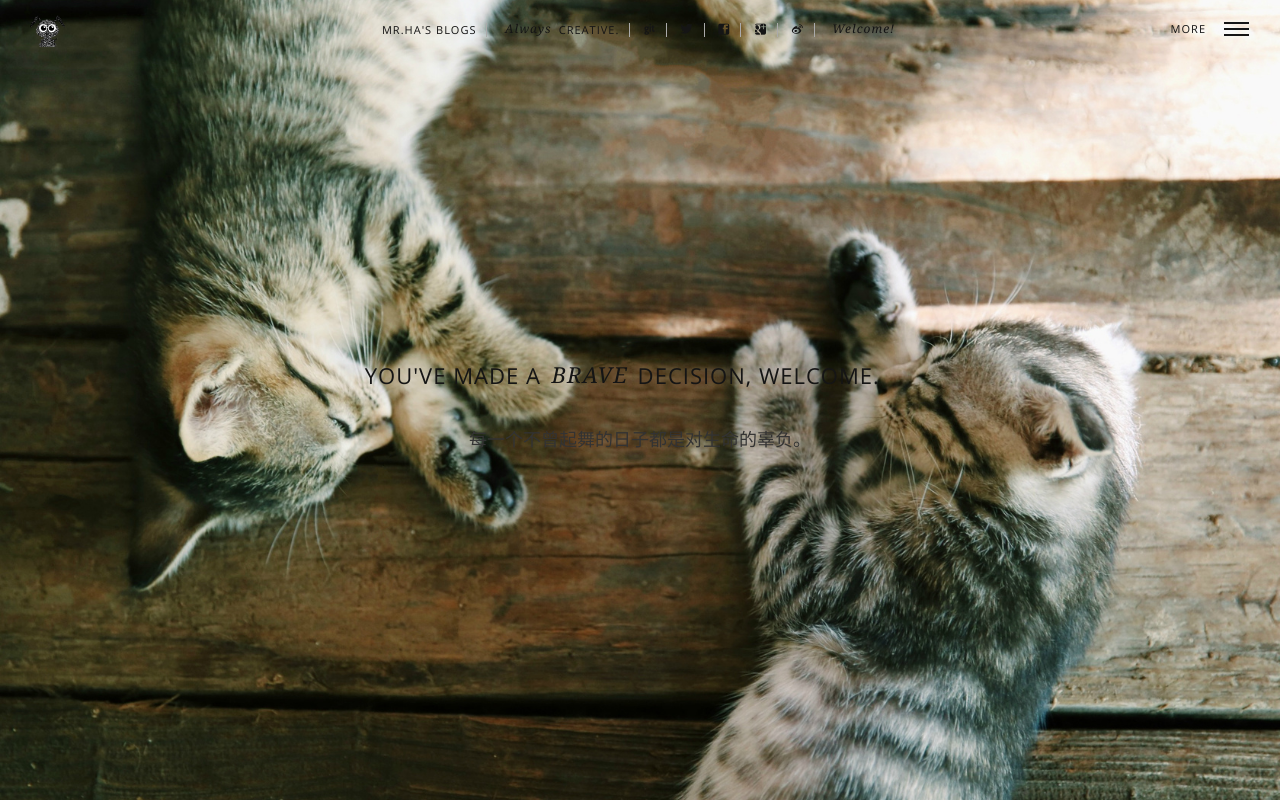
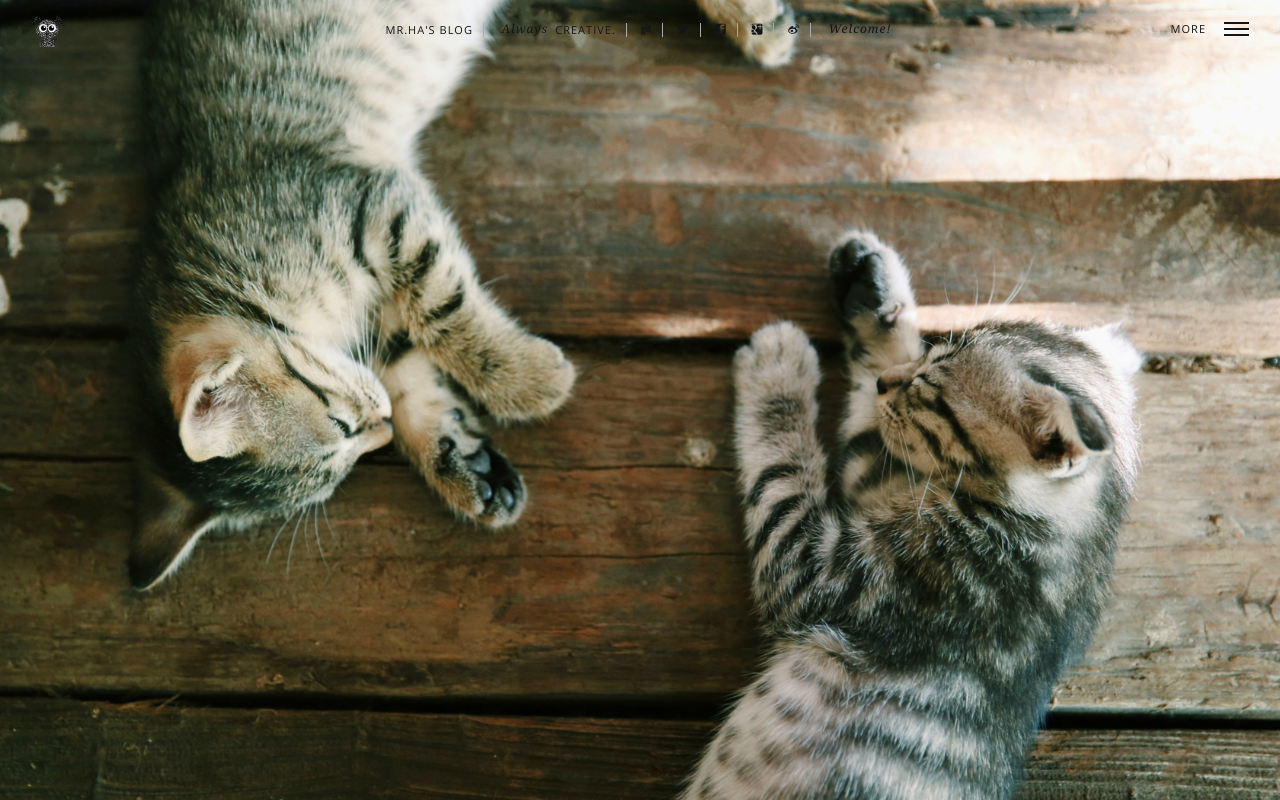
Before and after one commit to Haris-ha/Haris-ha.github.io, a plain HTML site: page about/index.html in a window 1280 px wide. Shown: the top 800 px of the page. Drawn offline with Linux system fonts and the light colour scheme.

Commit message:
Site updated: 2019-10-25 11:47:05

```diff
--- a/about/index.html
+++ b/about/index.html
@@ -17,12 +17,12 @@
 <!--<![endif]-->
 
 <head>
-  <title>about | Mr.Ha&#39;s blogs</title>
+  <title>about | Mr.Ha&#39;s blog</title>
   <!-- Meta data -->
     <meta http-equiv="Content-Type" content="text/html" charset="UTF-8" >
     <meta http-equiv="X-UA-Compatible" content="IE=edge"/>
     <meta name="viewport" content="width=device-width, initial-scale=1.0" />
-    <meta name="generator" content="Mr.Ha's blogs">
+    <meta name="generator" content="Mr.Ha's blog">
     <meta name="author" content="哈立势">
     <meta name="description" content="第二个我" />
     <meta name="keywords" content="blog" />
@@ -30,7 +30,7 @@
     <!-- Favicon, (keep icon in root folder) -->
     <link rel="Shortcut Icon" href="/img/favicon.ico" type="image/ico">
 
-    <link rel="alternate" href="/atom.xml" title="Mr.Ha&#39;s blogs" type="application/atom+xml">
+    <link rel="alternate" href="/atom.xml" title="Mr.Ha&#39;s blog" type="application/atom+xml">
     <link rel="stylesheet" href="/css/all.css" media="screen" type="text/css">
 
     <link rel="stylesheet" href="/highlightjs/vs.css" type="text/css">
@@ -132,7 +132,7 @@
                     <!-- Info-bar -->
                     <nav>
                         <ul class="nav">
-                            <li><a href="/" class="animsition-link">Mr.Ha's blogs</a></li>
+                            <li><a href="/" class="animsition-link">Mr.Ha's blog</a></li>
                             <li class="nolink"><span>Always </span>Creative.</li>
 
                             <li><a href="https://github.com/" title="Github" target="_blank"><i class="icon-github"></i></a></li>
@@ -178,11 +178,11 @@
                 <div class="center-me animateme" data-when="exit" data-from="0" data-to="0.6" data-opacity="0" data-translatey="100">
                     <div>
 
-                        <h2>YOU'VE MADE A <span>BRAVE</span> DECISION, WELCOME.</h2>
+                        <h2></h2>
                         <p></p>
 
                         <h2></h2>
-                        <p>每一个不曾起舞的日子都是对生命的辜负。</p>
+                        <p></p>
 
 
                     </div>
--- a/atom.xml
+++ b/atom.xml
@@ -1,6 +1,6 @@
 <?xml version="1.0" encoding="utf-8"?>
 <feed xmlns="http://www.w3.org/2005/Atom">
-  <title>Mr.Ha&#39;s blogs</title>
+  <title>Mr.Ha&#39;s blog</title>
 
   <subtitle>第二个我</subtitle>
   <link href="/atom.xml" rel="self"/>
```
Also changed, not shown: 2019/10/24/article-title/index.html (+4 -4 lines), 2019/10/24/hello-world/index.html (+4 -4 lines), 2019/10/24/犀牛书/index.html (+4 -4 lines), archives/2019/10/index.html (+6 -6 lines), archives/2019/index.html (+6 -6 lines), archives/index.html (+6 -6 lines), categories/index.html (+6 -6 lines), contact/index.html (+6 -6 lines), friends/index.html (+6 -6 lines), index.html (+6 -6 lines), tags/index.html (+6 -6 lines), img/bg.jpg (added), img/bg2.jpg (added), img/bg3.jpg (added), 1 more files, 1 other file.
